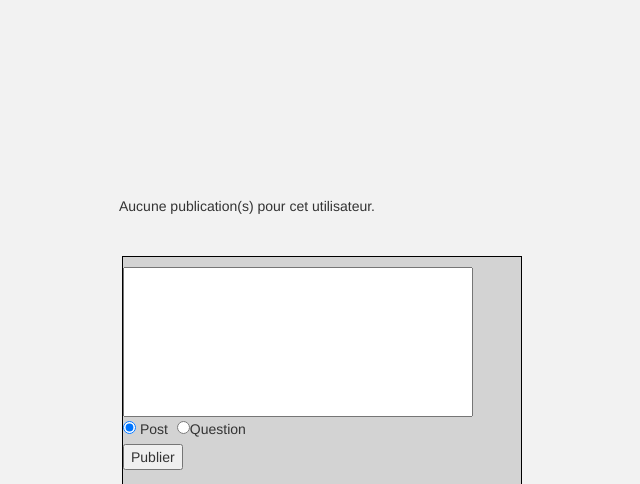
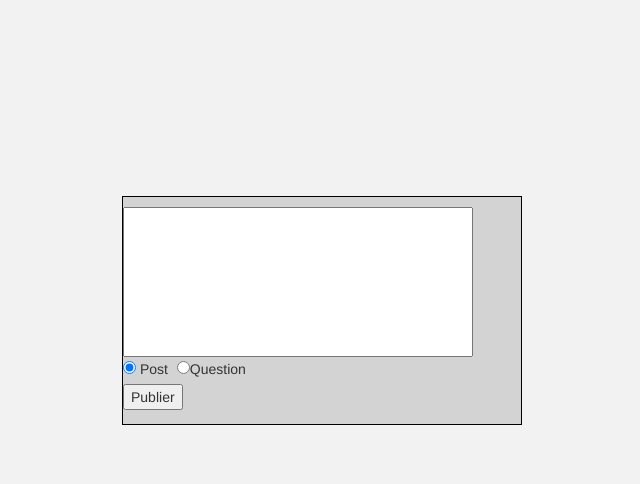
Before and after one commit to DontxSpeak/TP3, a PHP site: page /pageUtilisateur.php in a window 1280 px wide. Shown: the part 267-751 px from the top of the page, without its empty margins (393-1033 px from the left). After the commit the page ends 692 px from the top, so only its background shows below. Run offline with PHP 8.4, Linux system fonts and the light colour scheme; the visitor is signed in with stand-in values (Sample User, id 1); data that the repository does not hold is empty; some libraries are stand-ins or nearby versions.

Commit message:
Fix erreures

```diff
--- a/pageUtilisateur.php
+++ b/pageUtilisateur.php
@@ -59,11 +59,8 @@ $publications = $bd->query($sqlPublicationsUser)->fetchAll();
         </div>
 
         <?php
-             if($publication['fk_type_publication'] != 2 && count($publication) == 0){
-             echo "<div class='newsfeed' style='width:100%; text-align:center;'>Aucune publication(s) pour cet utilisateur.</div>";
-             }
                 foreach($publications as $publication){
-                    if($publication['fk_type_publication'] != 2 && count($publication) >0)
+                    if($publication['fk_type_publication'] != 2 && count($publications) >0)
                     {?>
         <div class="newsfeed" style="width:100%; text-align:center;">Publications
             <div style="margin-left:410px;margin-top:20px; border: solid 3px black;background-color: lightgray; width:600px;">
```
